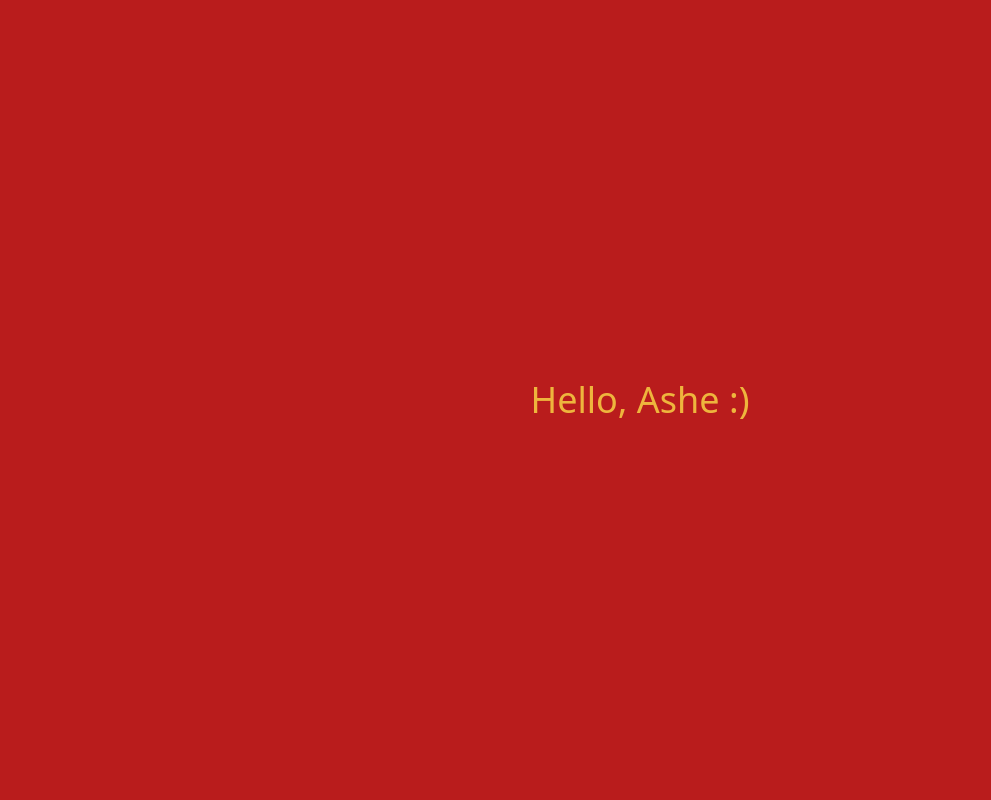
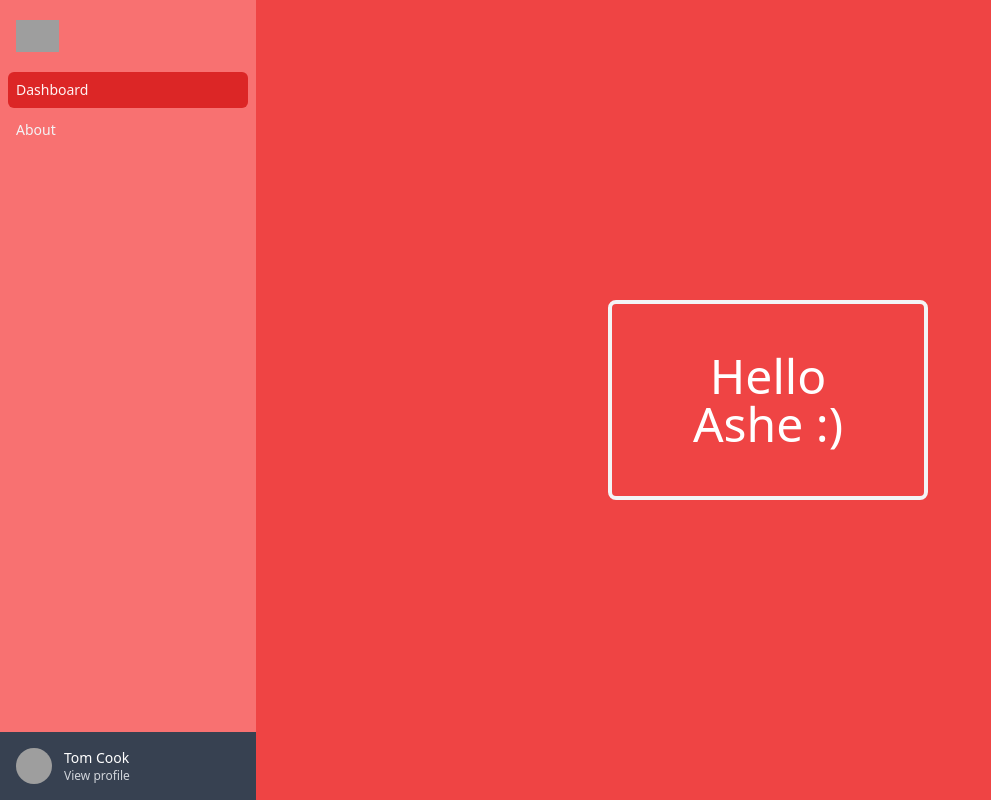
Before and after one commit to Jtcruthers/jtcruthers.github.io, a Nuxt app: page / in a window 1280 px wide. Shown: the whole page, without its empty margins (0-991 px from the left). Built offline with nearby package versions, Linux system fonts and the light colour scheme; grey boxes are pictures that could not be loaded.

Commit message:
Added index page

```diff
--- a/app.vue
+++ b/app.vue
@@ -1,7 +1,11 @@
+<script setup lang="ts">
+import SidebarLayout from './components/layouts/SidebarLayout.vue';
+</script>
+
 <template>
-  <div class="h-full w-full text-yellow-300 bg-red-700">
+  <SidebarLayout>
     <NuxtPage />
-  </div>
+  </SidebarLayout>
 </template>
 
 <style>
--- a/pages/index.vue
+++ b/pages/index.vue
@@ -10,16 +10,18 @@ const name = computed(() => {
 
 setInterval(() => {
   counter.value++
-}, 3500)
-
+}, 2000)
 </script>
 
 <template>
-  <div class="w-full h-full">
-    <!-- Add transition to text change -->
+  <div class="flex justify-center items-center align-middle h-full w-full">
+      <div class="w-1/2 lg:w-5/12 xl:w-1/3 px-16 py-12 border-4 border-solid border-gray-100 rounded-lg sm:text-4xl lg:text-5xl text-center">
     <Transition name="fade" mode="out-in">
-      <h1 :key="counter" class="w-full h-full flex align-middle justify-center text-4xl m-auto text-center">{{ `Hello, ${name} :)` }}</h1>
+      <h1 :key="name" class="h-full w-full sm:text-4xl lg:text-5xl text-center">
+        Hello {{ name }} :)
+      </h1>
     </Transition>
+      </div>
   </div>
 </template>
 
@@ -36,9 +38,4 @@ setInterval(() => {
 .fade-leave-to {
   opacity: 0;
 }
-
-h1 {
-  height: 100vh;
-  line-height: 100vh;
-}
 </style>
```
